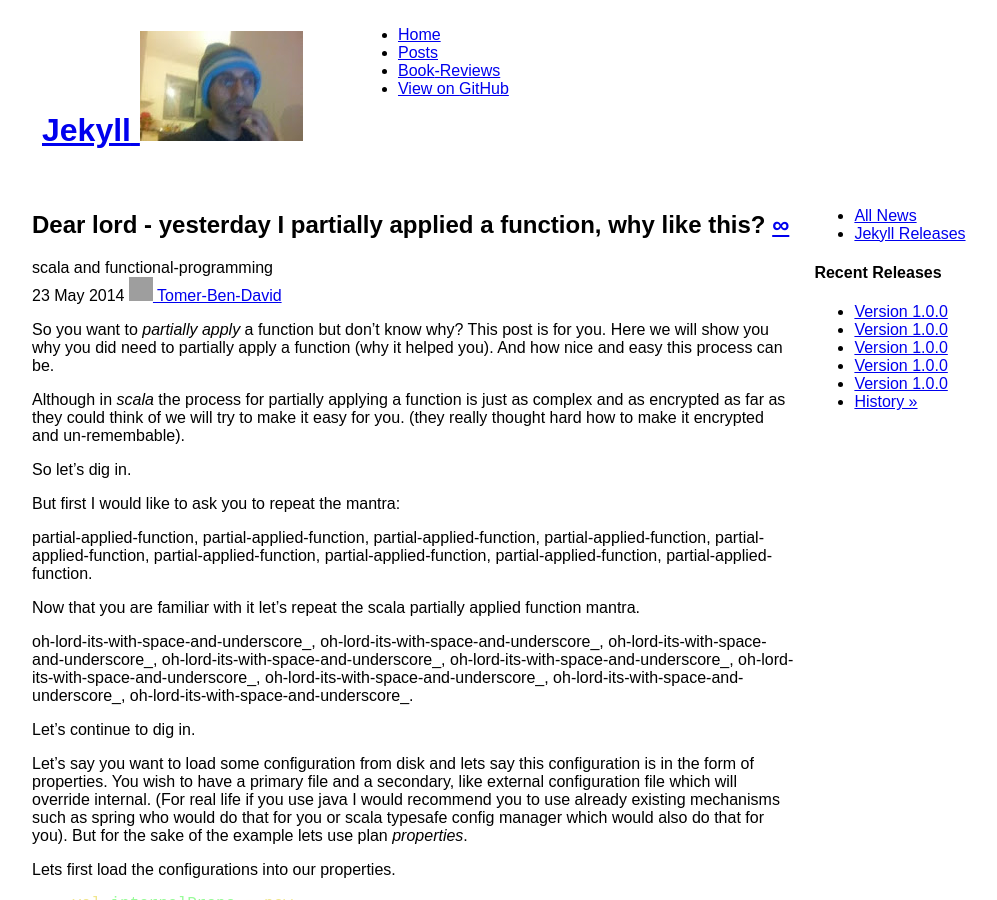
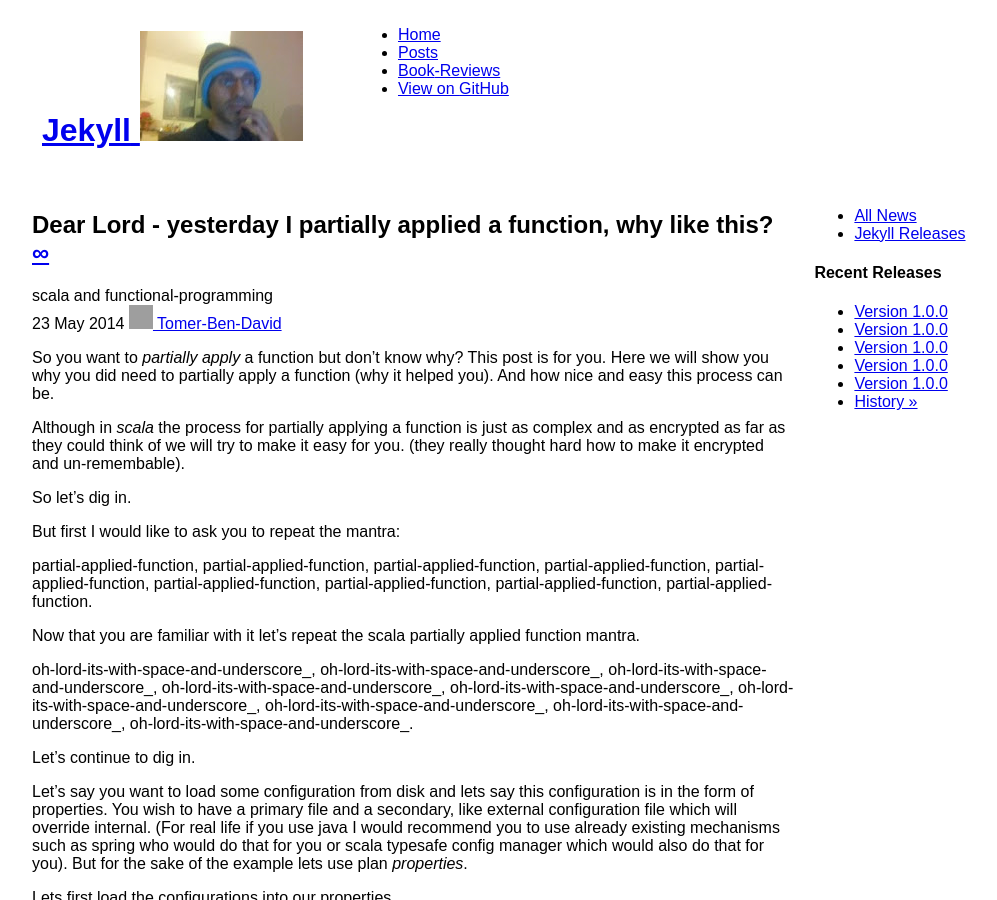
Before and after one commit to tomer-ben-david-archive/tomer-ben-david-archive.github.io, a Jekyll site: the page built from _posts/2014-05-23-partially-applied-functions-fully-understandable-example.md, in a window 1280 px wide and 900 px high. Shown: the whole window, without its empty margins (129-1126 px from the left). Built offline with Jekyll 4.4.1, drawn with Linux system fonts in a browser that asks for light colours; grey boxes are pictures that could not be loaded.

```diff
--- a/_posts/2014-05-23-partially-applied-functions-fully-understandable-example.md
+++ b/_posts/2014-05-23-partially-applied-functions-fully-understandable-example.md
@@ -1,6 +1,6 @@
 ---
 layout: news_item
-title: "Dear lord - yesterday I partially applied a function, why like this?"
+title: "Dear Lord - yesterday I partially applied a function, why like this?"
 date: "2014-05-23 10:25:10 +0200"
 author: Tomer-Ben-David
 version: 1.0.0
```
